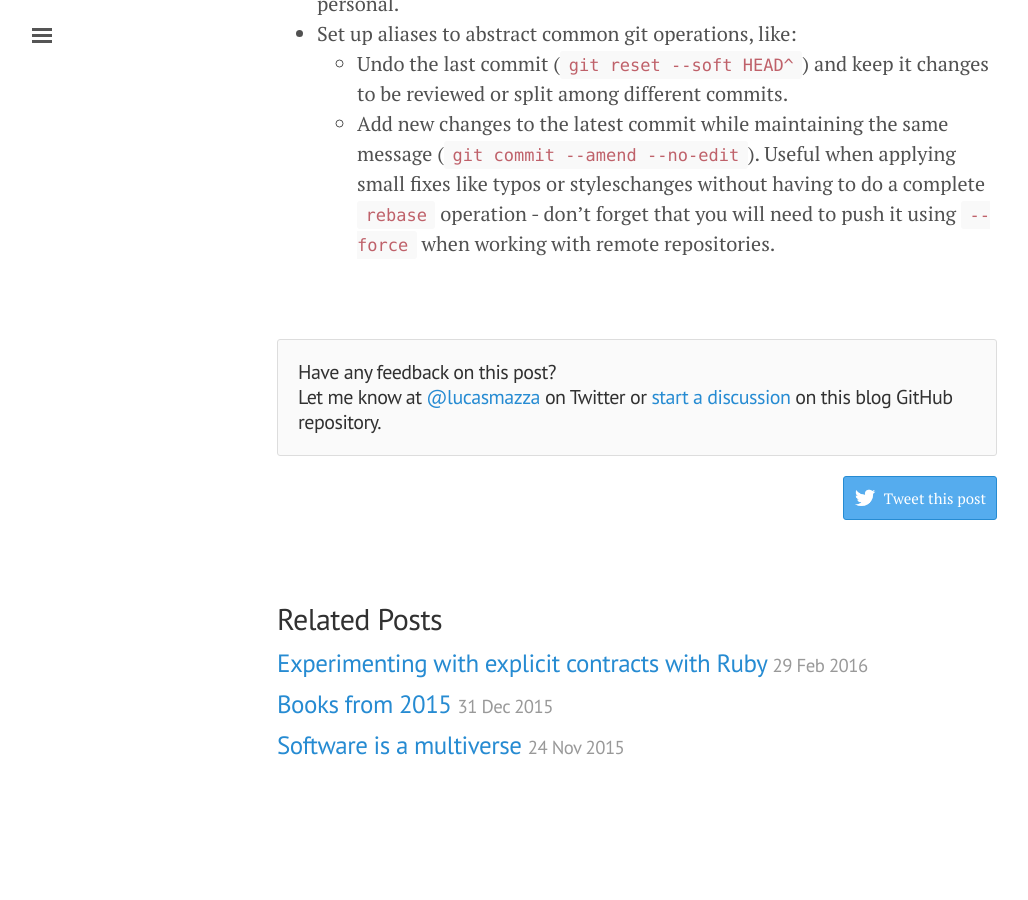
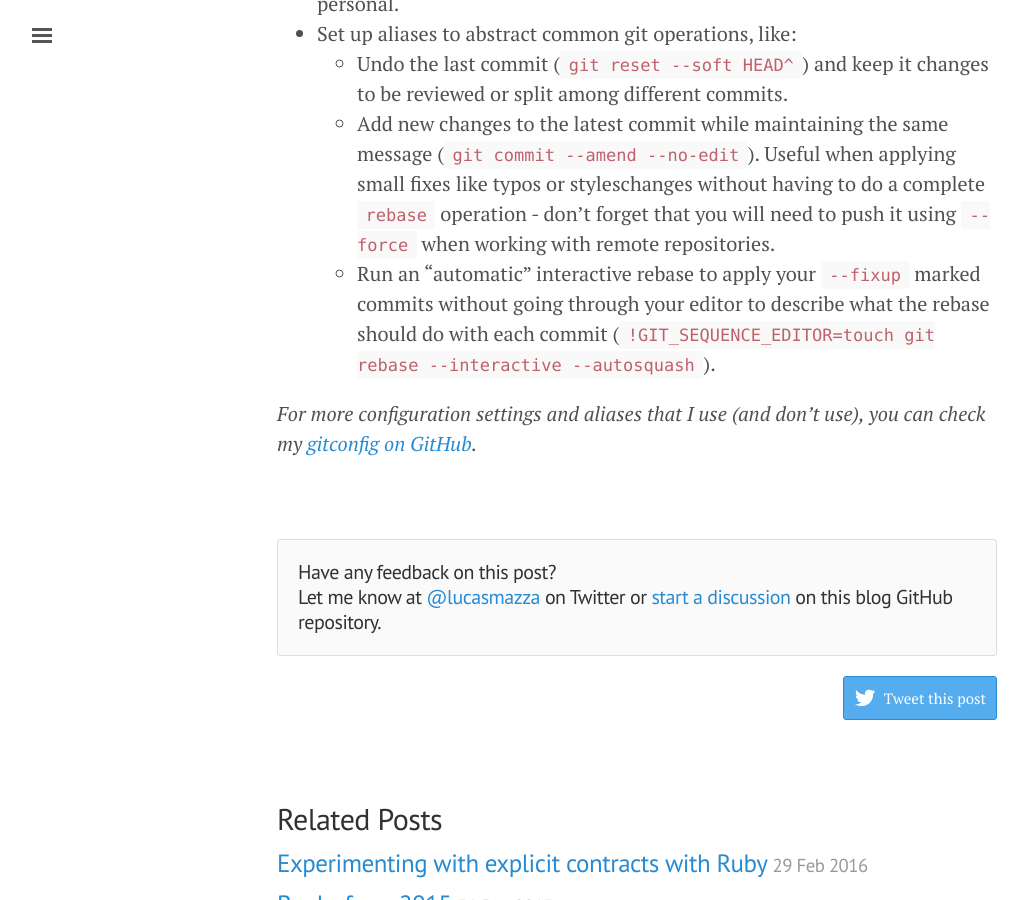
Before and after one commit to lucasmazza/lucasmazza.github.io, a Jekyll site: the page built from _posts/2018-02-20-git-field-guide.md, in a window 1280 px wide and 900 px high, scrolled down 3056 px. Shown: the whole window, without its empty margins (3-1031 px from the left). Built offline with Jekyll 4.4.1, drawn with Linux system fonts in a browser that asks for light colours; before the commit the page ends 3878 px from its top, so only the background shows below that.

Commit message:
Mention `git autorebase` alias and gitconfig reference

```diff
--- a/_posts/2018-02-20-git-field-guide.md
+++ b/_posts/2018-02-20-git-field-guide.md
@@ -119,3 +119,8 @@ to the current repository while my global config remains personal.
   Useful when applying small fixes like typos or styleschanges without having to do
   a complete `rebase` operation - don't forget that you will need to push it using `--force`
   when working with remote repositories.
+  * Run an "automatic" interactive rebase to apply your `--fixup` marked commits without going
+  through your editor to describe what the rebase should do with each commit (`!GIT_SEQUENCE_EDITOR=touch git rebase --interactive --autosquash`).
+
+*For more configuration settings and aliases that I use (and don't use), you
+can check my [gitconfig on GitHub](https://github.com/lucasmazza/dotfiles/blob/master/symlinks/gitconfig).*
```
